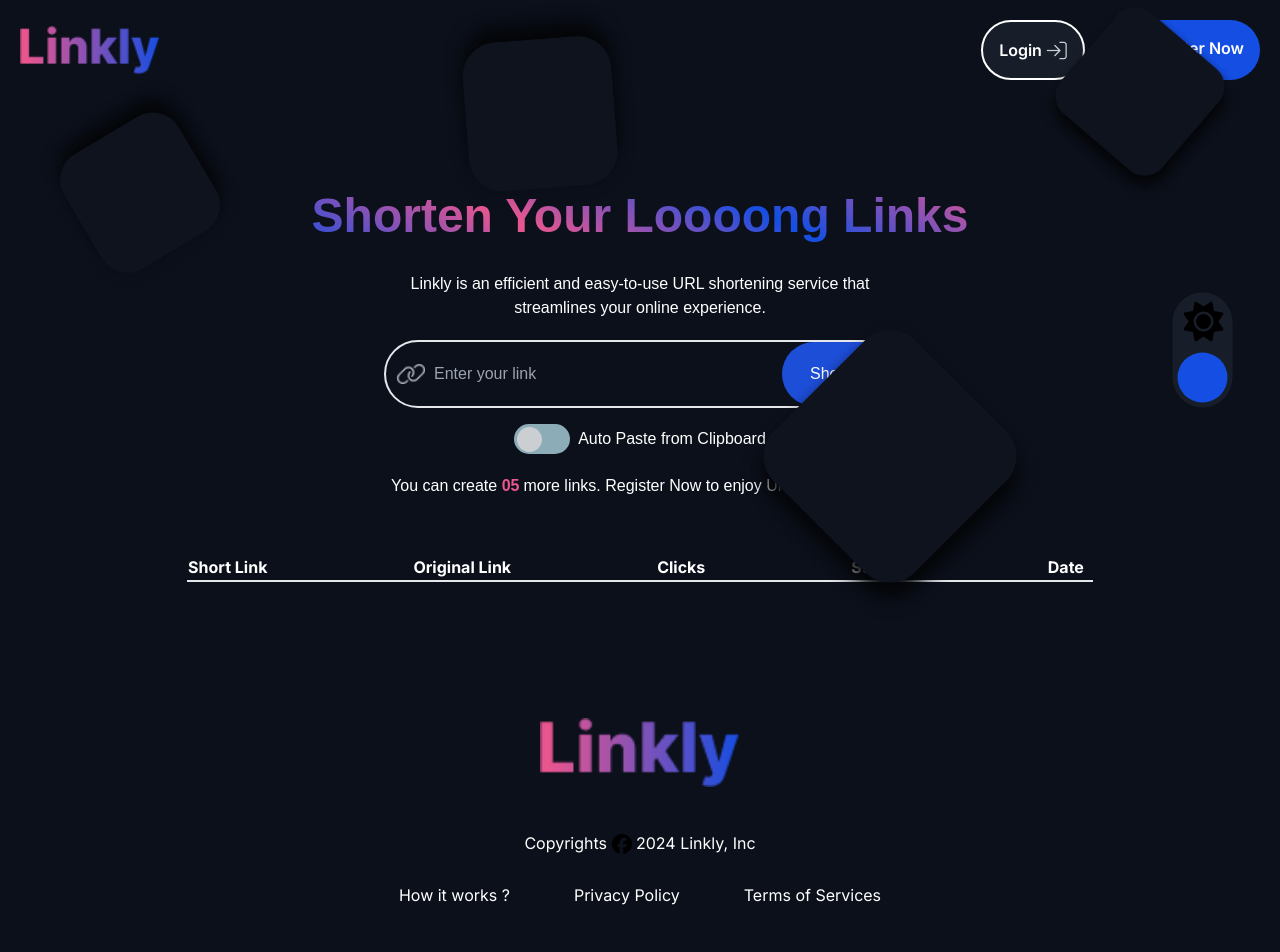
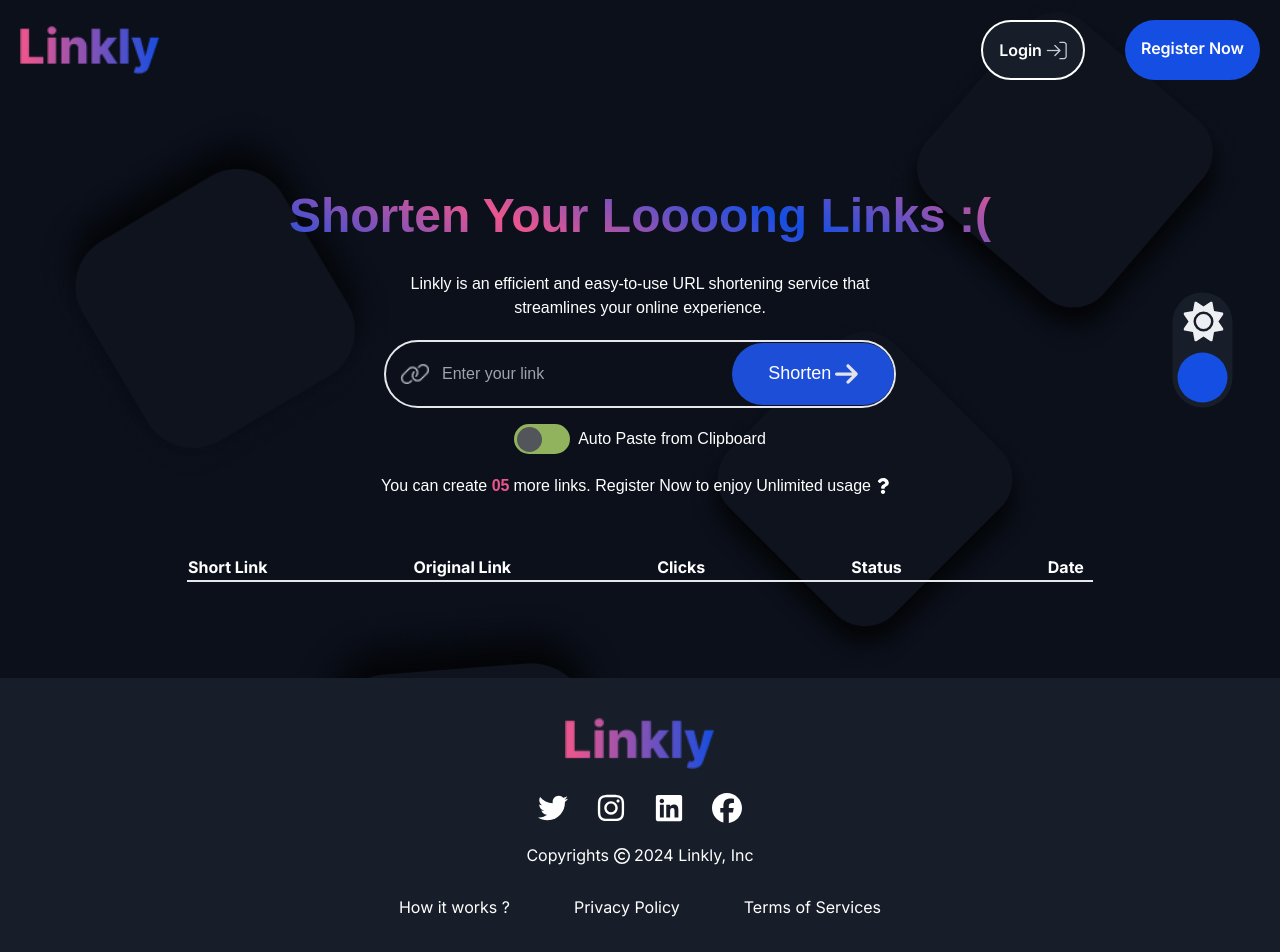
Before and after one commit to Hammad014/shortner, a Next.js app: page / in a window 1280 px wide. Shown: the top 952 px of the page. Built offline with nearby package versions, Linux system fonts and the light colour scheme.

Commit message:
few additions

```diff
--- a/package.json
+++ b/package.json
@@ -10,12 +10,14 @@
   },
   "dependencies": {
     "@fortawesome/fontawesome-svg-core": "^6.5.1",
+    "@fortawesome/free-regular-svg-icons": "^6.5.1",
     "@fortawesome/free-solid-svg-icons": "^6.5.1",
     "@fortawesome/react-fontawesome": "^0.2.0",
     "next": "14.1.0",
     "react": "^18",
     "react-dom": "^18",
-    "react-google-recaptcha": "^3.1.0"
+    "react-google-recaptcha": "^3.1.0",
+    "react-icons": "^5.0.1"
   },
   "devDependencies": {
     "@types/node": "^20",
--- a/src/app/components/Footer.tsx
+++ b/src/app/components/Footer.tsx
@@ -2,25 +2,36 @@
 import Link from 'next/link'
 import Image from 'next/image';
 import { FontAwesomeIcon } from '@fortawesome/react-fontawesome';
+import { FaTwitter, FaInstagram, FaLinkedin, FaGithub, FaFacebook, FaRegCopyright } from 'react-icons/fa6';
 
 const Footer = () => {
   return (
     <>
-    <footer style={{backgroundColor:'#0b101b'}} className='max-w-full m-auto text-center text-white mt-24 pt-10 pb-10'>
+    <footer style={{backgroundColor:'#181e29'}} className='max-w-full m-auto text-center text-white mb-0 mt-24 pt-10 pb-10 m'>
     <div className=''>
-      <Image className='max-w-full m-auto' src='/images/Linkly.png' height={50} width={200} alt='logo'/>
+      <Image className='max-w-full m-auto' src='/images/Linkly.png' height={40} width={150} alt='logo'/>
       <div className='flex gap-7 justify-center mt-6 items-center'>
-        {/* <a href='https://www.youtube.com/' ><FontAwesomeIcon icon="fa-brands fa-facebook" /></a>
-        <a href='https://www.youtube.com/' ><FontAwesomeIcon icon="fa-brands fa-instagram" /></a>
-        <a href='https://www.youtube.com/' ><FontAwesomeIcon icon="fa-solid fa-phone" /></a>
-        <a href='https://www.youtube.com/' ><FontAwesomeIcon icon="fa-brands fa-twitter" /></a> */}
+      <a href="https://twitter.com/your_twitter_handle" target="_blank" rel="noopener noreferrer">
+        <FaTwitter size={30} />
+      </a>
+      <a href="https://www.instagram.com/your_instagram_handle" target="_blank" rel="noopener noreferrer">
+        <FaInstagram size={30} />
+      </a>
+      <a href="https://www.linkedin.com/in/your_linkedin_profile" target="_blank" rel="noopener noreferrer">
+        <FaLinkedin size={30} />
+      </a>
+      <a href="https://www.facebook.com/your_facebook_page" target="_blank" rel="noopener noreferrer">
+        <FaFacebook size={30} />
+      </a>
       </div>
-      <p className='mt-5'>Copyrights <svg className='text-white h-5 inline' xmlns="http://www.w3.org/2000/svg" viewBox="0 0 512 512"><path d="M512 256C512 114.6 397.4 0 256 0S0 114.6 0 256C0 376 82.7 476.8 194.2 504.5V334.2H141.4V256h52.8V222.3c0-87.1 39.4-127.5 125-127.5c16.2 0 44.2 3.2 55.7 6.4V172c-6-.6-16.5-1-29.6-1c-42 0-58.2 15.9-58.2 57.2V256h83.6l-14.4 78.2H287V510.1C413.8 494.8 512 386.9 512 256h0z"/></svg> 2024 Linkly, Inc</p>
+
+      <p className='mt-5'>Copyrights <FaRegCopyright className='inline mb-0.5' /> 2024 Linkly, Inc</p>
+
       </div>
       <div className='footer-menu flex gap-16 justify-center mt-7'>
-        <Link href='/howitworks'> How it works ?</Link>
-        <Link href='/privacypolicy'> Privacy Policy</Link>
-        <Link href='/termsofservices'> Terms of Services</Link>
+        <Link className='hover:underline' href='/howitworks'> How it works ?</Link>
+        <Link className='hover:underline' href='/privacypolicy'> Privacy Policy</Link>
+        <Link className='hover:underline' href='/termsofservices'> Terms of Services</Link>
       </div>
    </footer>
     </>
--- a/src/app/globals.css
+++ b/src/app/globals.css
@@ -6,6 +6,11 @@
 
 .font-fam{
   font-family: "Poppins", sans-serif;
+}
+
+.body{
+  margin: 0;
+  padding: 0;
 }
 
 .gradient-text{
@@ -20,7 +25,7 @@
     display: inline-block;
     width: 56px;
     height: 30px;
-    background-color: rgb(140, 173, 184);
+    background-color: rgb(146, 179, 94);
     border-radius: 30px;
     align-items: center;
   }
@@ -32,7 +37,7 @@
     margin: 3px;
     height: 25px;
     width: 25px;
-    background-color: #cccfd1;
+    background-color: #52565a;
     -webkit-transition: .4s;
     transition: .4s;
     border-radius: 50%;
@@ -60,10 +65,13 @@
                 -6px -6px 8px rgba(248, 247, 247, 0.1),
                 0 1px 3px rgba(247, 245, 245, 0.1);
   }
+  .cube1, .cube2, .cube3, .cube4{
+    z-index: -1;
+  }
   .cube4{
     position: absolute;
     z-index: -1;
-    top: 20%;
+    top: 600px;
     right: 50%;
   }
 
--- a/src/app/layout.tsx
+++ b/src/app/layout.tsx
@@ -3,7 +3,10 @@
 import { library } from '@fortawesome/fontawesome-svg-core';
 import { FontAwesomeIcon } from '@fortawesome/react-fontawesome';
 import "./globals.css";
+import { fas } from '@fortawesome/free-solid-svg-icons';
+import { far } from '@fortawesome/free-regular-svg-icons';
 
+library.add(fas, far);
 
 const inter = Inter({ subsets: ["latin"] });
 
--- a/src/app/main/page.tsx
+++ b/src/app/main/page.tsx
@@ -3,6 +3,7 @@
 import React, { useState } from 'react'
 import { FontAwesomeIcon } from '@fortawesome/react-fontawesome';
 import Image from 'next/image';
+import { FaQuestion } from "react-icons/fa";
 
 const Main = () => {
 
@@ -31,13 +32,13 @@
     <>
     <div>
 
-      <div className='lg:max-w-3xl font-fam m-auto text-center mt-20 md:max-w-lg main-div'>
-        <h1 className='gradient-text lg:text-5xl font-extrabold p-3 md:text-4xl sm:text-3xl main-heading'>Shorten Your Loooong Links </h1>
-        <p className='mbl-main-dis1 mt-5 max-w-lg m-auto text-md text-center main-p'>
+      <div className='lg:max-w-4xl font-fam m-auto text-center mt-20 md:max-w-lg main-div'>
+        <h1 className='gradient-text lg:text-5xl font-fam font-extrabold p-3 md:text-4xl sm:text-3xl main-heading'>Shorten Your Loooong Links :(</h1>
+        <p className='mbl-main-dis1 font-fam mt-5 max-w-lg m-auto text-md text-center main-p'>
           Linkly is an efficient and easy-to-use URL shortening service that streamlines your online experience.
         </p>
         <div className="relative max-w-lg m-auto mb-4 mt-5">
-          <div className="absolute inset-y-0 left-0 pl-3 flex items-center pointer-events-none">
+          <div className="absolute inset-y-0 left-0 pl-4 flex items-center pointer-events-none">
             <Image style={{ backgroundColor: '#0b101b' }} src='/images/link.png' width={30}
       height={30} alt="link icon" />
           </div>
@@ -47,36 +48,36 @@
             placeholder="Enter your link"
             value={inputValue}
             onChange={(e) => setInputValue(e.target.value)}
-            className="pl-12 pt-5 text-white pb-5 pr-8 w-full py-2 link-input border-2 focus:outline-none focus:border-blue-500"
+            className="pl-14 pt-5 text-white pb-5 pr-8 w-full py-2 link-input border-2 focus:outline-none focus:border-blue-500"
           />
 
           <div className="absolute inset-y-0 right-0 flex items-center">
             <button
             style={{  borderRadius:'45px', marginRight:'2px'}}
-              className="bg-blue-700 text-white sm:py-5 sm:px-7 link-btn border-t-0 hover:bg-blue-600 focus:outline-none"
+              className="bg-blue-700 text-white sm:py-4 sm:px-9 align-middle link-btn border-t-0 hover:bg-blue-600 focus:outline-none"
               onClick={() => {
                 // Handle the logic for shortening the link here
                 console.log('Shortening the link:', inputValue);
               }}
             >
-              <span className='shorten-btn'>Shorten</span>
-              {/* <FontAwesomeIcon className='shorten-icon-btn' icon="fa-solid fa-arrow-right" /> */}
+              <span className='shorten-btn text-lg'>Shorten</span>
+              <svg className='shorten-icon-btn h-7 inline pl-1 pb-0.5' xmlns="http://www.w3.org/2000/svg" viewBox="0 0 448 512"><path fill="#e1e4ea" d="M438.6 278.6c12.5-12.5 12.5-32.8 0-45.3l-160-160c-12.5-12.5-32.8-12.5-45.3 0s-12.5 32.8 0 45.3L338.8 224 32 224c-17.7 0-32 14.3-32 32s14.3 32 32 32l306.7 0L233.4 393.4c-12.5 12.5-12.5 32.8 0 45.3s32.8 12.5 45.3 0l160-160z"/></svg>
             </button>
           </div>
         </div>
 
-        <div className='flex justify-center items-center gap-2 m-auto'>
+        <div className='flex justify-center items-center gap-2 m-auto mb-5'>
           <div className={`switch ${autoPaste ? 'on' : ''}`} onClick={handleSwitchClick}>
             <div className='slider'></div>
           </div>
           <h3>Auto Paste from Clipboard</h3>
         </div>
 
-        <div className='mbl-main-dis1 max-w-lg align-middle m-auto mt-5'>
+        <div className='inline mbl-main-dis1 max-w-lg align-middle m-auto'>
           <p className='mr-2'>
             You can create <span className='mr-1' style={{ color: '#eb568e', fontWeight: 'bolder' }}>05</span>
             more links. Register Now to enjoy Unlimited usage
-            {/* <FontAwesomeIcon icon="fa-solid fa-circle-question" /> */}
+            <FaQuestion className='inline mb-0.5 ml-1'/>
           </p>
         </div>
       </div>
--- a/src/app/page.tsx
+++ b/src/app/page.tsx
@@ -4,6 +4,7 @@
 import { useState , useEffect } from "react";
 import Footer from "./components/Footer";
 import Main from './main/page';
+import { FontAwesomeIcon } from '@fortawesome/react-fontawesome';
 import Navbar from "./components/Navbar";
 
 export default function Home() {
@@ -22,13 +23,13 @@
 
   return (
     <>
-    <div style={{ position: 'relative', maxWidth: '100%' , zIndex:'10'}}>
+    <div style={{ position: 'relative', maxWidth: '100%' }}>
         {darkMode && (
           <>
-            <Image className='mbl-cube1 cube1 absolute z-0 top-0 right-10' src='/images/Rectangle 4 (1).png' height={150} width={200} alt='cube1'/>
-            <Image className='mbl-cube2 md:cube2 absolute top-80 right-60 z-0' src='/images/Rectangle 4.png' height={150} width={300} alt='cube2'/>
-            <Image className='mbl-cube3 cube3 absolute z-0 top-20 left-10' src='/images/Rectangle 5 (1).png' height={100} width={200} alt='cube3'/>
-            <Image className='mbl-cube4 cube4 absolute z-0' src='/images/Rectangle 5 (2).png'  height={100} width={200} alt='cube4'/>
+            <Image className='mbl-cube1 cube1 absolute z-0 top-0 right-10' src='/images/Rectangle 4 (1).png' height={250} width={350} alt='cube1'/>
+            <Image className='mbl-cube2 cube2 md:cube2 absolute top-80 right-60 z-0' src='/images/Rectangle 4.png' height={250} width={350} alt='cube2'/>
+            <Image className='mbl-cube3 cube3 absolute z-0 top-28 left-10' src='/images/Rectangle 5 (1).png' height={100} width={350} alt='cube3'/>
+            <Image className='mbl-cube4 cube4 absolute z-0 ' src='/images/Rectangle 5 (2).png'  height={100} width={350} alt='cube4'/>
           </>
         )}
 
@@ -36,8 +37,8 @@
           <div className='absolute theme-mbl transform rotate-90 top-80 right-5 '>
         <div className={`switchtheme ${darkMode ? 'on' : ''}`} onClick={handletoggle}>
           <div className='flex justify-between'>
-          <svg className="small-scn1 h-10 w-10 m-1" xmlns="http://www.w3.org/2000/svg" viewBox="0 0 512 512"><path d="M361.5 1.2c5 2.1 8.6 6.6 9.6 11.9L391 121l107.9 19.8c5.3 1 9.8 4.6 11.9 9.6s1.5 10.7-1.6 15.2L446.9 256l62.3 90.3c3.1 4.5 3.7 10.2 1.6 15.2s-6.6 8.6-11.9 9.6L391 391 371.1 498.9c-1 5.3-4.6 9.8-9.6 11.9s-10.7 1.5-15.2-1.6L256 446.9l-90.3 62.3c-4.5 3.1-10.2 3.7-15.2 1.6s-8.6-6.6-9.6-11.9L121 391 13.1 371.1c-5.3-1-9.8-4.6-11.9-9.6s-1.5-10.7 1.6-15.2L65.1 256 2.8 165.7c-3.1-4.5-3.7-10.2-1.6-15.2s6.6-8.6 11.9-9.6L121 121 140.9 13.1c1-5.3 4.6-9.8 9.6-11.9s10.7-1.5 15.2 1.6L256 65.1 346.3 2.8c4.5-3.1 10.2-3.7 15.2-1.6zM160 256a96 96 0 1 1 192 0 96 96 0 1 1 -192 0zm224 0a128 128 0 1 0 -256 0 128 128 0 1 0 256 0z"/></svg>
-          <svg className="small-scn2 h-10 w-10 m-1" xmlns="http://www.w3.org/2000/svg" viewBox="0 0 384 512"><path d="M223.5 32C100 32 0 132.3 0 256S100 480 223.5 480c60.6 0 115.5-24.2 155.8-63.4c5-4.9 6.3-12.5 3.1-18.7s-10.1-9.7-17-8.5c-9.8 1.7-19.8 2.6-30.1 2.6c-96.9 0-175.5-78.8-175.5-176c0-65.8 36-123.1 89.3-153.3c6.1-3.5 9.2-10.5 7.7-17.3s-7.3-11.9-14.3-12.5c-6.3-.5-12.6-.8-19-.8z"/></svg>
+          <svg className="small-scn2 h-10 w-10 m-1" xmlns="http://www.w3.org/2000/svg" viewBox="0 0 512 512"><path fill="#edeff2" d="M361.5 1.2c5 2.1 8.6 6.6 9.6 11.9L391 121l107.9 19.8c5.3 1 9.8 4.6 11.9 9.6s1.5 10.7-1.6 15.2L446.9 256l62.3 90.3c3.1 4.5 3.7 10.2 1.6 15.2s-6.6 8.6-11.9 9.6L391 391 371.1 498.9c-1 5.3-4.6 9.8-9.6 11.9s-10.7 1.5-15.2-1.6L256 446.9l-90.3 62.3c-4.5 3.1-10.2 3.7-15.2 1.6s-8.6-6.6-9.6-11.9L121 391 13.1 371.1c-5.3-1-9.8-4.6-11.9-9.6s-1.5-10.7 1.6-15.2L65.1 256 2.8 165.7c-3.1-4.5-3.7-10.2-1.6-15.2s6.6-8.6 11.9-9.6L121 121 140.9 13.1c1-5.3 4.6-9.8 9.6-11.9s10.7-1.5 15.2 1.6L256 65.1 346.3 2.8c4.5-3.1 10.2-3.7 15.2-1.6zM160 256a96 96 0 1 1 192 0 96 96 0 1 1 -192 0zm224 0a128 128 0 1 0 -256 0 128 128 0 1 0 256 0z"/></svg>
+          <svg className="small-scn1 h-10 w-10 m-1" xmlns="http://www.w3.org/2000/svg" viewBox="0 0 384 512"><path fill="#f7f7f8" d="M144.7 98.7c-21 34.1-33.1 74.3-33.1 117.3c0 98 62.8 181.4 150.4 211.7c-12.4 2.8-25.3 4.3-38.6 4.3C126.6 432 48 353.3 48 256c0-68.9 39.4-128.4 96.8-157.3zm62.1-66C91.1 41.2 0 137.9 0 256C0 379.7 100 480 223.5 480c47.8 0 92-15 128.4-40.6c1.9-1.3 3.7-2.7 5.5-4c4.8-3.6 9.4-7.4 13.9-11.4c2.7-2.4 5.3-4.8 7.9-7.3c5-4.9 6.3-12.5 3.1-18.7s-10.1-9.7-17-8.5c-3.7 .6-7.4 1.2-11.1 1.6c-5 .5-10.1 .9-15.3 1c-1.2 0-2.5 0-3.7 0c-.1 0-.2 0-.3 0c-96.8-.2-175.2-78.9-175.2-176c0-54.8 24.9-103.7 64.1-136c1-.9 2.1-1.7 3.2-2.6c4-3.2 8.2-6.2 12.5-9c3.1-2 6.3-4 9.6-5.8c6.1-3.5 9.2-10.5 7.7-17.3s-7.3-11.9-14.3-12.5c-3.6-.3-7.1-.5-10.7-.6c-2.7-.1-5.5-.1-8.2-.1c-3.3 0-6.5 .1-9.8 .2c-2.3 .1-4.6 .2-6.9 .4z"/></svg>
 
           </div>
             <div className='slidertheme'></div>
```
Also changed, not shown: 1 other file (tests, documents, lock files or other folders).
